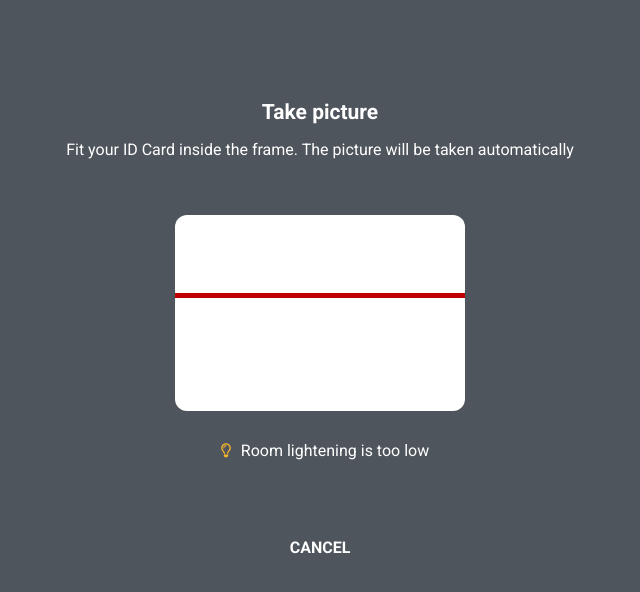
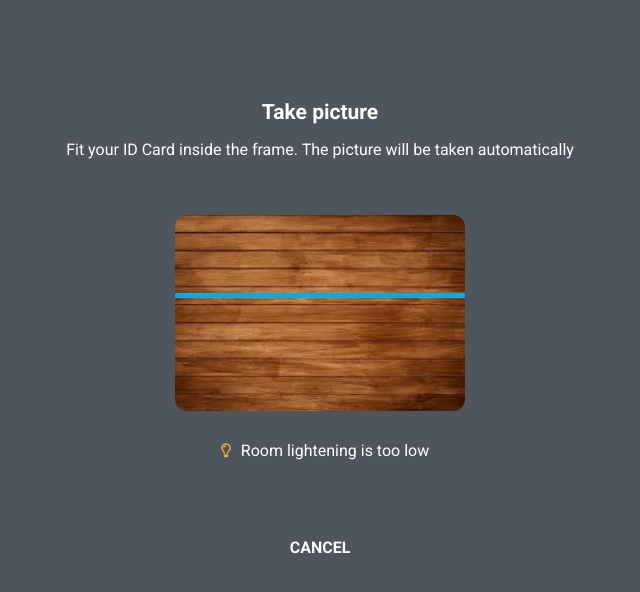
Before and after one commit to SaraPeir/z1-frontend-developer, a React (Create React App) app: page /camera in a window 1280 px wide. Shown: the top 592 px of the page, without its empty margins (320-960 px from the left). Built offline with nearby package versions, Linux system fonts and the light colour scheme.

Commit message:
added camera background

```diff
--- a/src/components/Scanner/Scanner.scss
+++ b/src/components/Scanner/Scanner.scss
@@ -1,6 +1,6 @@
-@keyframes example {
+@keyframes anim {
   0%   {top:5%; height:5px}
   50%  {top:95%;}
   95% { height:5px}
-  100% {top:0%; height:0}
+  100% {top:5%; height:5px}
 }
--- a/src/components/Scanner/StyledScanner.tsx
+++ b/src/components/Scanner/StyledScanner.tsx
@@ -3,13 +3,13 @@ import {colors} from '../../styled-components/variables';
 import './Scanner.scss'
 
 export const ScannerLine = styled.div`
-    background-color: ${colors.errorColor};
+    background-color: ${colors.scanner};
     width: 100%;
     height: 0;
     position: absolute;
     top: 5%;
     z-index: 100;
     animation: ${props =>
-        !props.theme.apiHasBeenCalled && 'example 4s infinite'};
+        !props.theme.apiHasBeenCalled && 'anim 4s infinite'};
     animation-delay: 1s;
 `
--- a/src/modules/Camera/StyledCamera.tsx
+++ b/src/modules/Camera/StyledCamera.tsx
@@ -1,8 +1,10 @@
 import styled from 'styled-components';
 import {PhotoGenericContainer, GenericWrapper, NoStyledButton} from '../../styled-components/commons'
 import {colors} from '../../styled-components/variables'
+import Wood from '../../wood.jpeg';
 
 export const CameraWrapper = styled(GenericWrapper)`
+    background-size: cover;
     background-color: ${colors.cameraBackground};
     color: ${colors.whiteColor};
     position: relative;
@@ -16,6 +18,8 @@ export const CameraContainer = styled(PhotoGenericContainer)`
     background-color: ${colors.whiteColor};
     border: ${props =>
         props.theme.apiHasBeenCalled && (props.theme.hasPhotoBeenTakenCorrectly ? `2px solid ${colors.acceptedColor}` : `2px solid ${colors.errorColor}`)};
+    background-image: url(${Wood});
+    background-size: cover;
 `
 
 export const PhotoContainer = styled(PhotoGenericContainer)`
--- a/src/styled-components/variables.tsx
+++ b/src/styled-components/variables.tsx
@@ -1,5 +1,6 @@
 export const colors = {
     primaryColor: '#2F0079',
+    scanner: '#00aae4',
     whiteColor: '#ffffff',
     errorColor: '#C00000',
     acceptedColor: '#69CC8B',
```
Also changed, not shown: src/wood.jpeg (added).
